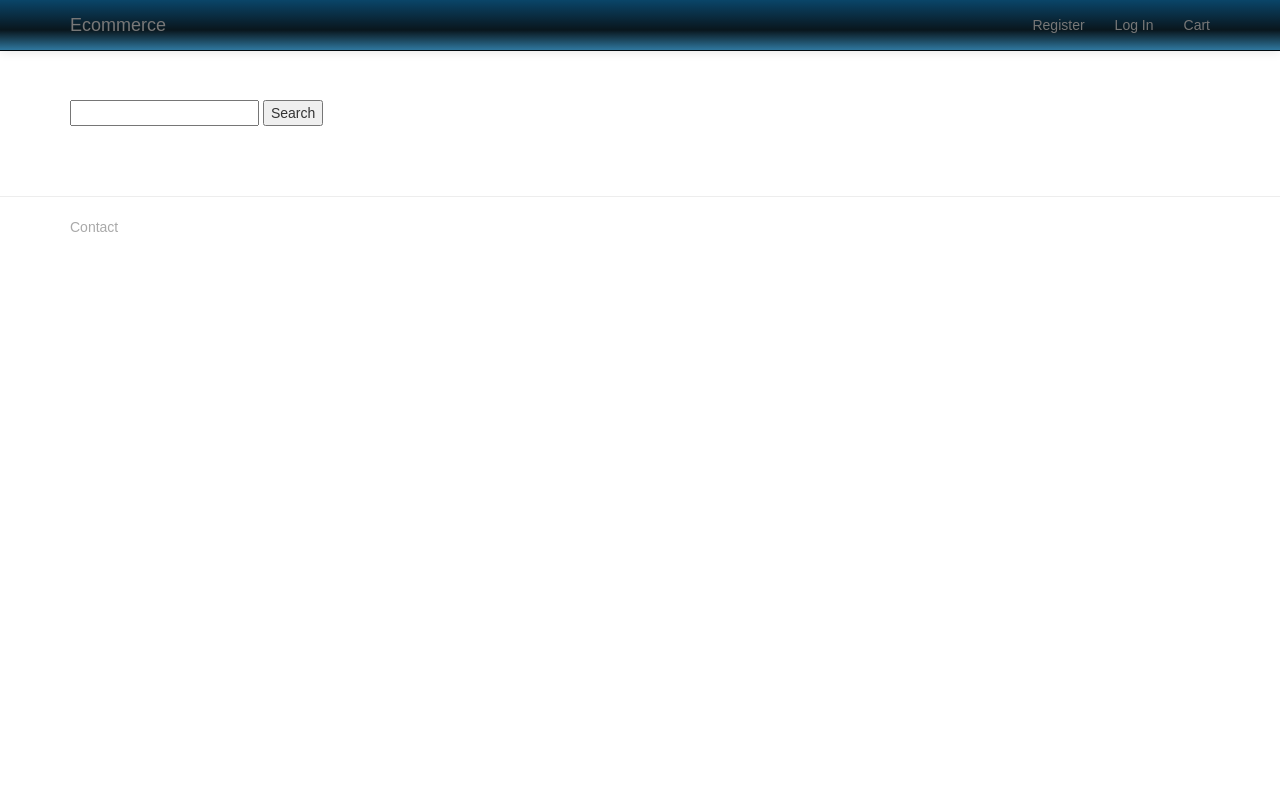
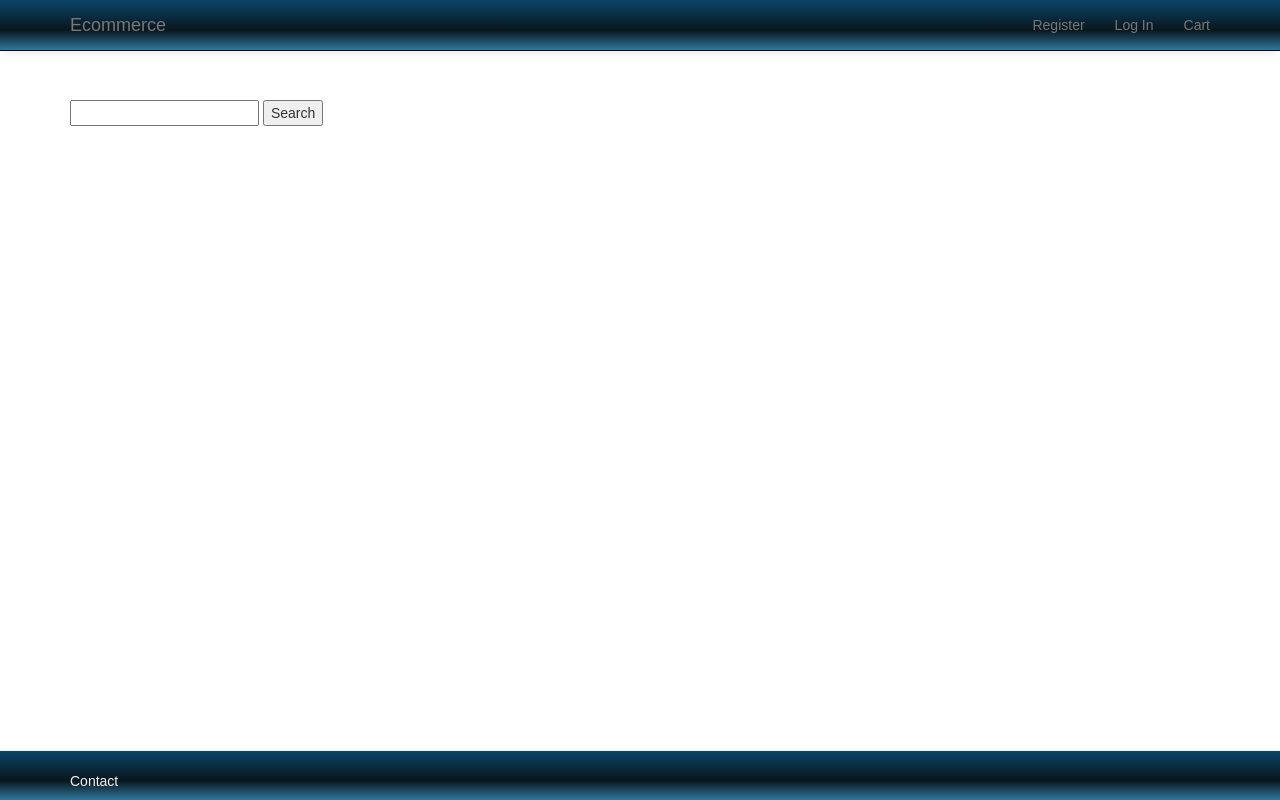
Before and after one commit to markofsuccess/fullstack-ecommerce, a Django app: page / in a window 1280 px wide. Run offline with Django 3.2, Linux system fonts and the light colour scheme; data that the repository does not hold is empty; some libraries are stand-ins or nearby versions.

Commit message:
changed color of footer,height and gave it a fixed position

```diff
--- a/static/css/custom.css
+++ b/static/css/custom.css
@@ -16,13 +16,6 @@ body {
     -webkit-box-shadow: 0 1px 10px rgba(0,0,0,0.1);
     box-shadow: 0 1px 10px rgba(0,0,0,0.1);
     border-color: #010a0f;
-}
-footer {
-    margin-top: 40px;
-    padding-top: 20px;
-    padding-bottom: 20px;
-    border-top: 1px solid #ededed;
-    color: #A9A9A9;
 }
 
 .icon-bar {
@@ -78,6 +71,22 @@ caption p {
 .product-description {
     min-height: 40px;
 }
-.navbar {
-    background-color: black;
+footer {
+    padding-top: 20px;
+    padding-bottom: 20px;
+    border-top: 1px solid #ededed;
+    color: rgb(247, 241, 241);
+    background-image: -webkit-linear-gradient(#081116, #020608 60%, #030708);
+    background-image: -o-linear-gradient(#04090c, #050b0f 60%, #03080a);
+    background-image: -webkit-gradient(linear, left top, left bottom, from(#07151d), color-stop(60%, #010303), to(#07151d));
+    background-image: linear-gradient(#0a4569, #09161d 60%, #2f779e);
+    background-repeat: no-repeat;
+    filter: progid:DXImageTransform.Microsoft.gradient(startColorstr='#ff54b4eb', endColorstr='#ff1d9ce5', GradientType=0);
+    position: fixed;
+    bottom: 0;
+    left: 0;
+    right: 0;
+    height: 50px;
+
+
 }
```
